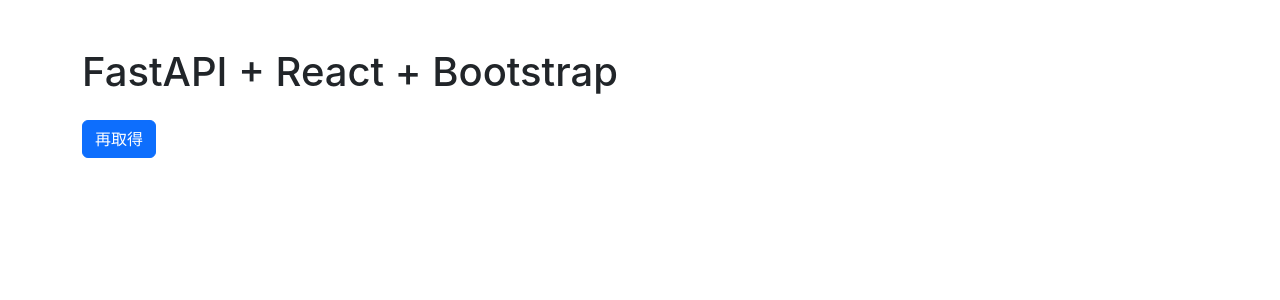
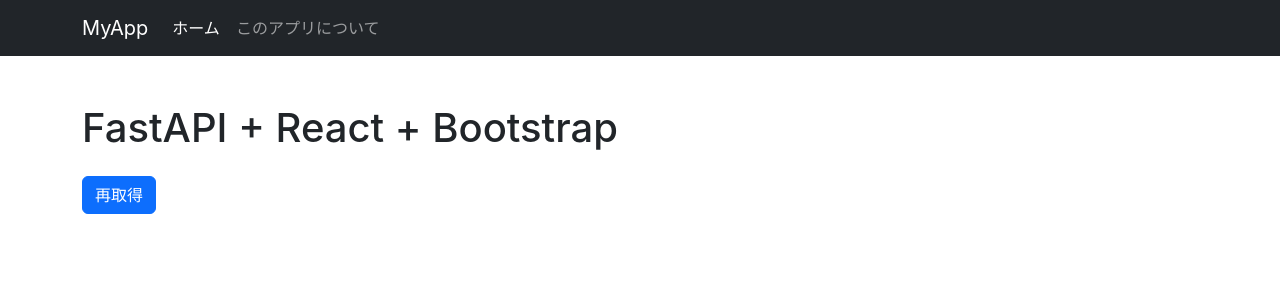
Before and after one commit to O-taxi/web_app_sample, a React (Create React App) app in the folder frontend/: page / in a window 1280 px wide. Shown: the top 300 px of the page. Built offline with nearby package versions, Linux system fonts and the light colour scheme; no server answers.

Commit message:
react-routerを追加

```diff
--- a/frontend/package.json
+++ b/frontend/package.json
@@ -15,6 +15,7 @@
     "react": "^19.1.0",
     "react-bootstrap": "^2.10.10",
     "react-dom": "^19.1.0",
+    "react-router-dom": "^7.6.1",
     "react-scripts": "5.0.1",
     "typescript": "^4.9.5",
     "web-vitals": "^2.1.4"
--- a/frontend/src/App.tsx
+++ b/frontend/src/App.tsx
@@ -1,8 +1,19 @@
 import React from 'react';
+import { BrowserRouter as Router, Routes, Route } from 'react-router-dom';
+import Header from './components/Header';
 import Home from './pages/Home';
+import About from './pages/About';
 
 const App: React.FC = () => {
-  return <Home />;
+  return (
+    <Router>
+      <Header />
+      <Routes>
+        <Route path="/" element={<Home />} />
+        <Route path="/about" element={<About />} />
+      </Routes>
+    </Router>
+  );
 };
 
 export default App;
--- a/frontend/src/components/Header.tsx
+++ b/frontend/src/components/Header.tsx
@@ -1,9 +1,22 @@
 import React from 'react';
+import { Navbar, Container, Nav } from 'react-bootstrap';
+import { NavLink } from 'react-router-dom';
 
 const Header: React.FC = () => {
   return (
     <header>
-      {/* ヘッダー要素はここに追加 */}
+      <Navbar bg="dark" variant="dark" expand="lg">
+        <Container>
+          <Navbar.Brand as={NavLink} to="/">MyApp</Navbar.Brand>
+          <Navbar.Toggle aria-controls="basic-navbar-nav" />
+          <Navbar.Collapse id="basic-navbar-nav">
+            <Nav className="me-auto">
+              <Nav.Link as={NavLink} to="/">ホーム</Nav.Link>
+              <Nav.Link as={NavLink} to="/about">このアプリについて</Nav.Link>
+            </Nav>
+          </Navbar.Collapse>
+        </Container>
+      </Navbar>
     </header>
   );
 };
```
Also changed, not shown: 1 other file (tests, documents, lock files or other folders).
